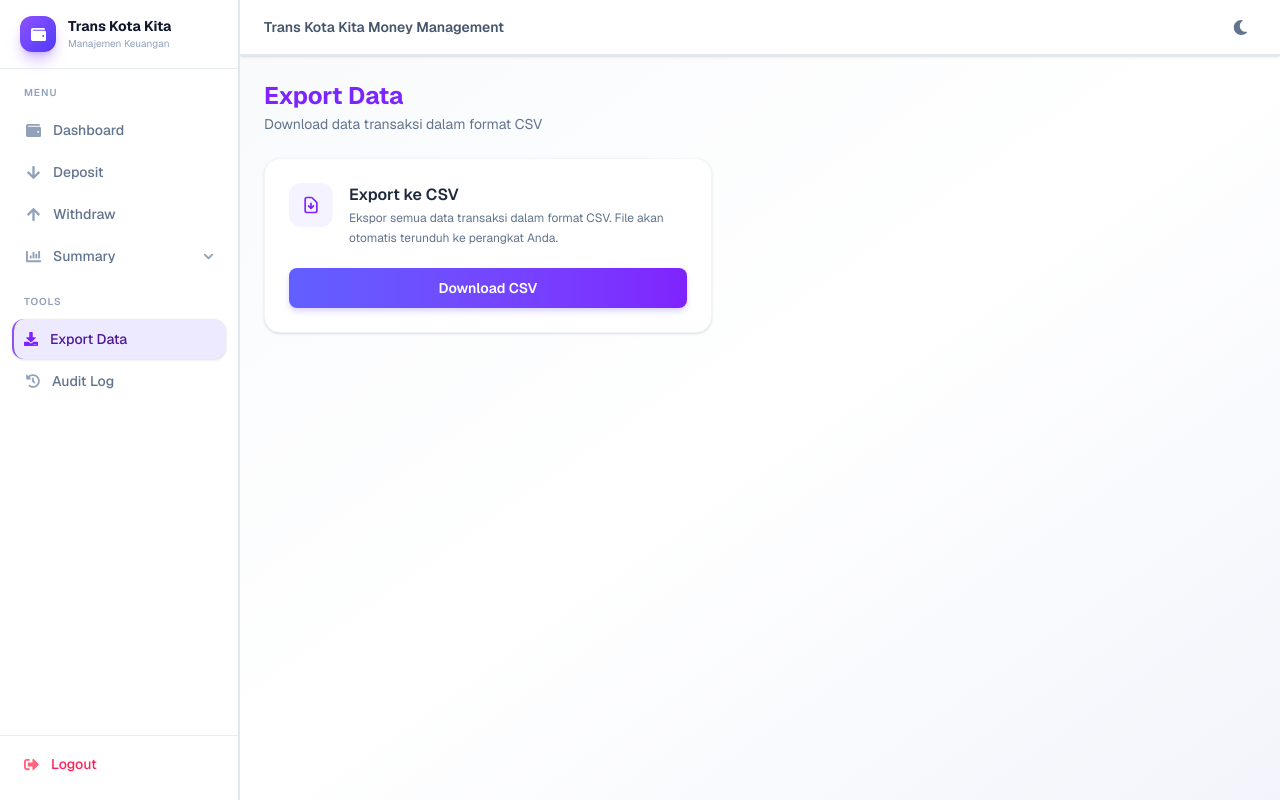
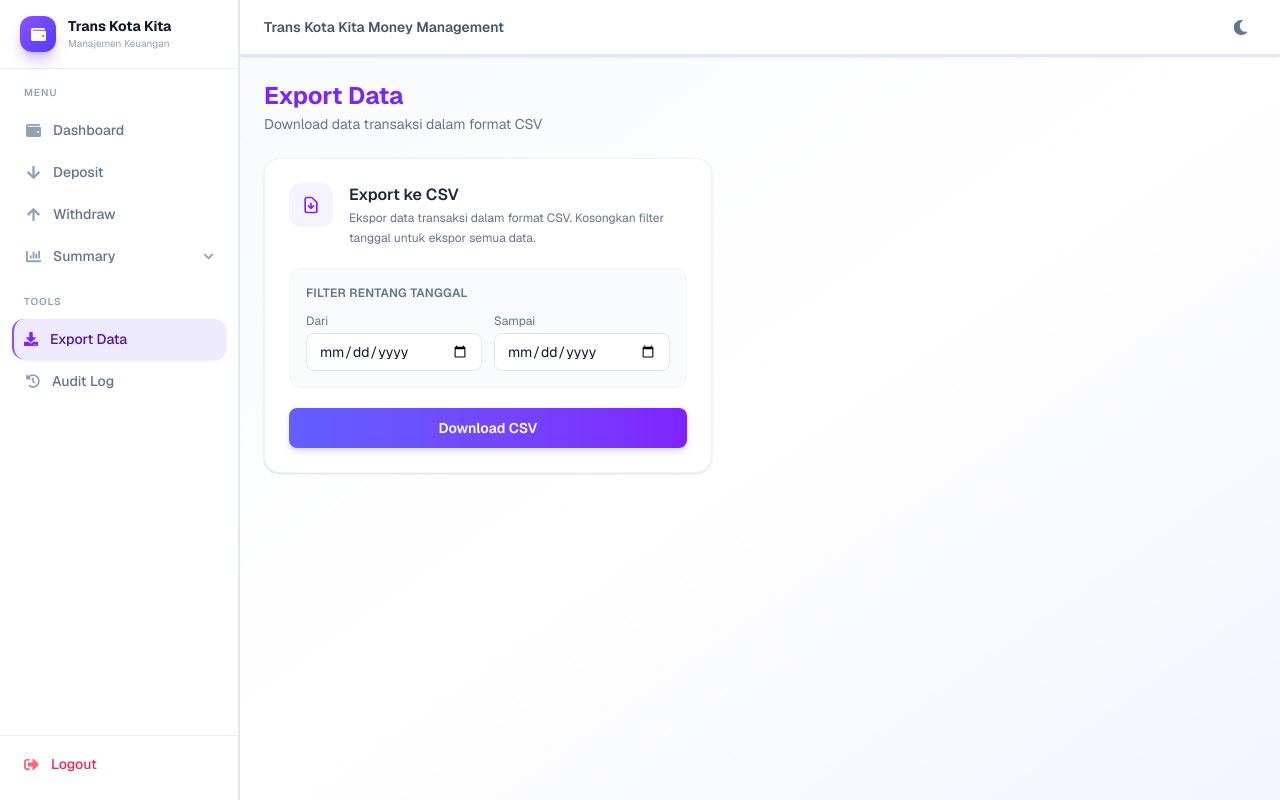
Before and after one commit to nzahrans/trans-money-v2, a Next.js app: page /export in a window 1280 px wide. Built offline with nearby package versions, Linux system fonts and the light colour scheme.

Commit message:
feat: tambah filter rentang tanggal pada ekspor CSV

```diff
--- a/src/app/export/ExportPanel.tsx
+++ b/src/app/export/ExportPanel.tsx
@@ -6,6 +6,8 @@ export default function ExportPanel() {
   const router = useRouter();
   const [loading, setLoading] = useState(false);
   const [error, setError] = useState("");
+  const [startDate, setStartDate] = useState("");
+  const [endDate, setEndDate] = useState("");
 
   const handleExport = async () => {
     setLoading(true);
@@ -16,7 +18,11 @@ export default function ExportPanel() {
       return;
     }
     try {
-      const res = await fetch("http://localhost:3001/transaction/export/csv", {
+      const params = new URLSearchParams();
+      if (startDate) params.set("startDate", startDate);
+      if (endDate) params.set("endDate", endDate);
+      const query = params.toString() ? `?${params.toString()}` : "";
+      const res = await fetch(`http://localhost:3001/transaction/export/csv${query}`, {
         headers: { Authorization: `Bearer ${token}` },
       });
       if (!res.ok) {
@@ -56,9 +62,43 @@ export default function ExportPanel() {
             <div>
               <h2 className="font-semibold text-slate-800 dark:text-slate-200">Export ke CSV</h2>
               <p className="text-xs text-slate-500 dark:text-slate-400 mt-0.5 leading-relaxed">
-                Ekspor semua data transaksi dalam format CSV. File akan otomatis terunduh ke perangkat Anda.
+                Ekspor data transaksi dalam format CSV. Kosongkan filter tanggal untuk ekspor semua data.
               </p>
             </div>
+          </div>
+
+          {/* Filter Tanggal */}
+          <div className="flex flex-col gap-3 mb-5 p-4 rounded-xl bg-slate-50 dark:bg-[#211c45] border border-slate-100 dark:border-violet-900/20">
+            <p className="text-xs font-semibold text-slate-500 dark:text-slate-400 uppercase tracking-wide">Filter Rentang Tanggal</p>
+            <div className="grid grid-cols-2 gap-3">
+              <div>
+                <label className="block text-xs text-slate-500 dark:text-slate-400 mb-1">Dari</label>
+                <input
+                  type="date"
+                  className="w-full border border-slate-200 dark:border-violet-700/30 bg-white dark:bg-[#1a1635] px-3 py-2 rounded-lg text-sm focus:outline-none focus:ring-2 focus:ring-violet-500 text-slate-900 dark:text-slate-100"
+                  value={startDate}
+                  onChange={e => setStartDate(e.target.value)}
+                />
+              </div>
+              <div>
+                <label className="block text-xs text-slate-500 dark:text-slate-400 mb-1">Sampai</label>
+                <input
+                  type="date"
+                  className="w-full border border-slate-200 dark:border-violet-700/30 bg-white dark:bg-[#1a1635] px-3 py-2 rounded-lg text-sm focus:outline-none focus:ring-2 focus:ring-violet-500 text-slate-900 dark:text-slate-100"
+                  value={endDate}
+                  onChange={e => setEndDate(e.target.value)}
+                />
+              </div>
+            </div>
+            {(startDate || endDate) && (
+              <button
+                type="button"
+                onClick={() => { setStartDate(""); setEndDate(""); }}
+                className="text-xs text-slate-400 hover:text-slate-600 dark:hover:text-slate-300 self-end transition-colors"
+              >
+                Reset filter
+              </button>
+            )}
           </div>
           {error && (
             <div className="mb-4 p-3 rounded-lg bg-red-50 dark:bg-red-500/10 border border-red-200 dark:border-red-500/20 text-sm text-red-600 dark:text-red-400 flex items-center gap-2">
```
